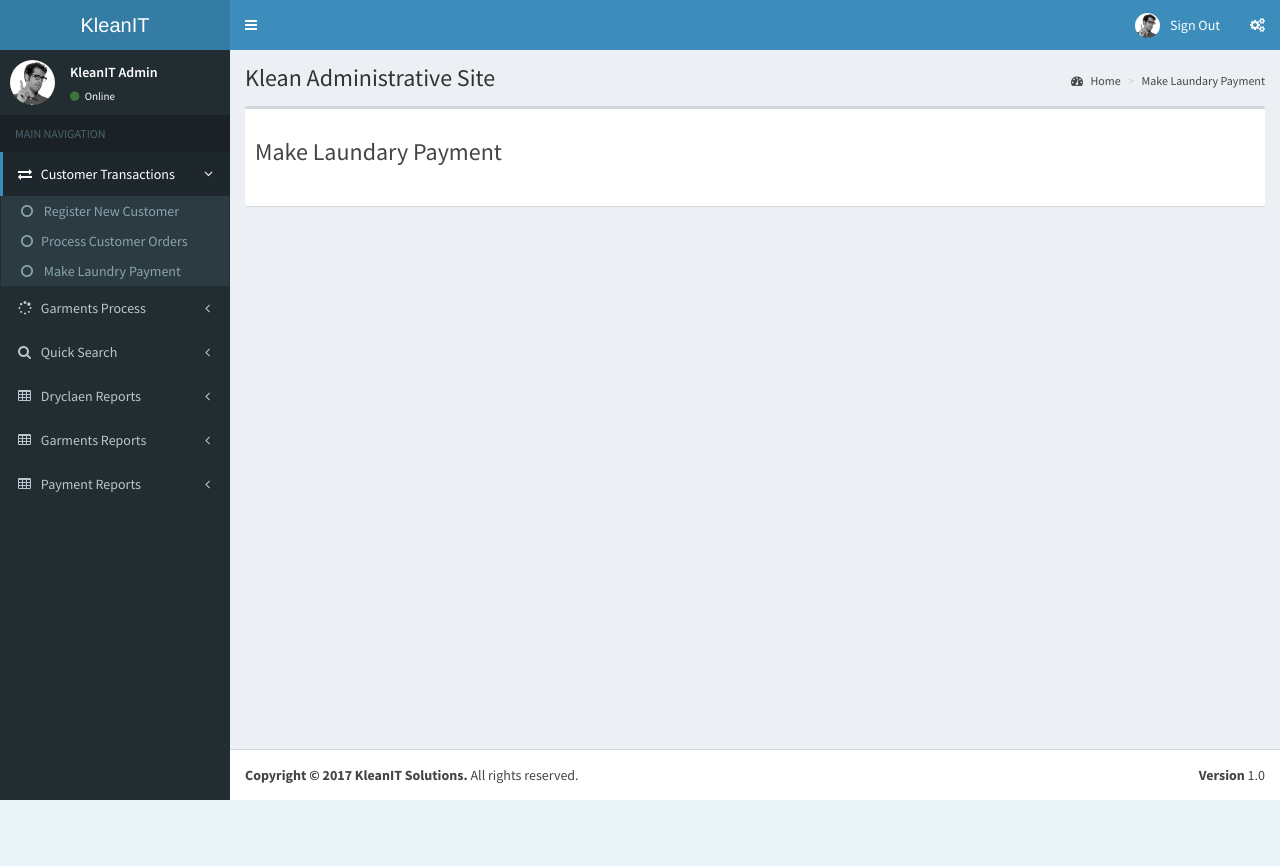
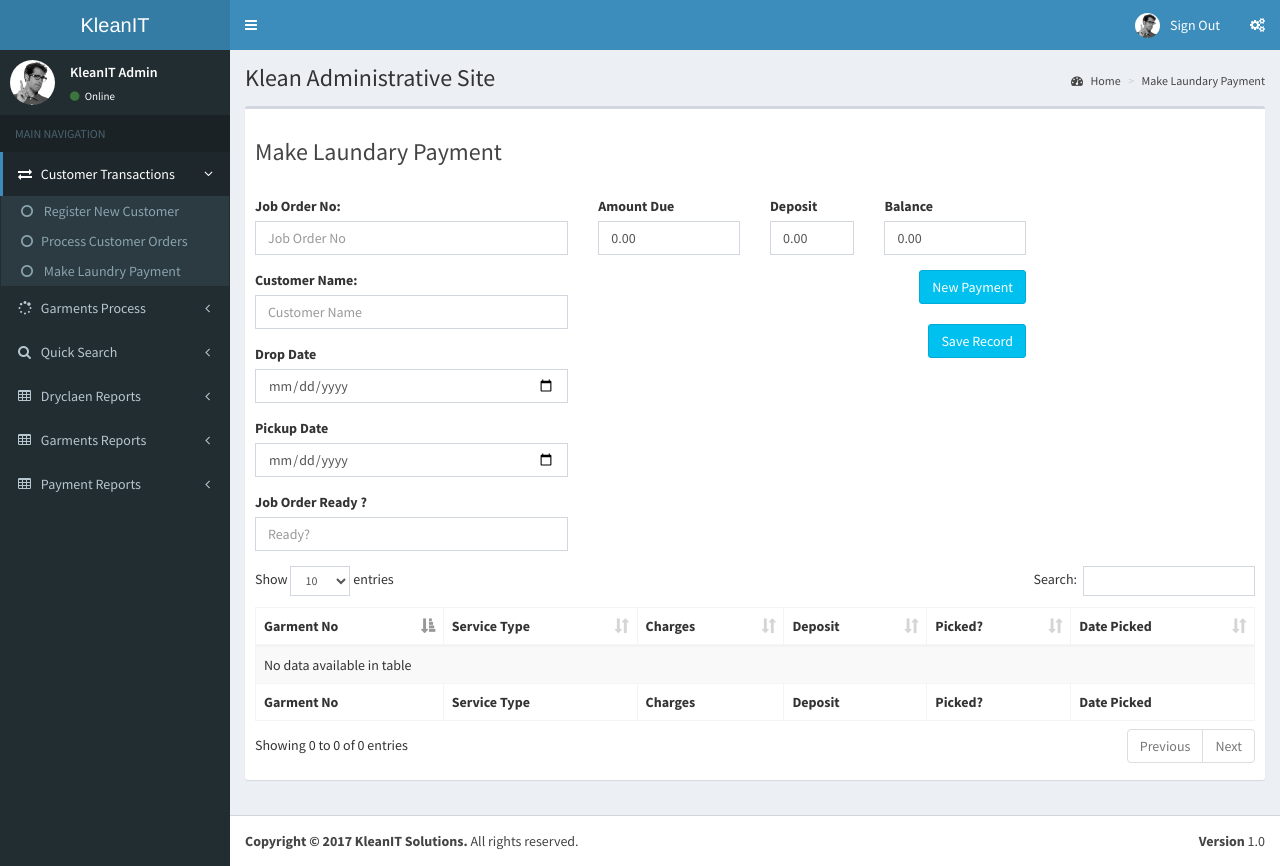
Before and after one commit to Munene777/kleanIT_solutions, a CodeIgniter app: page /kleanIT_Solutions/index.php/welcome/makePayment in a window 1280 px wide. Before the commit the page ends 800 px from the top, so only its background shows below. Run offline with CodeIgniter, Linux system fonts and the light colour scheme; some libraries are stand-ins or nearby versions.

Commit message:
Mapping the order processing and payment modules

```diff
--- a/application/views/footer.php
+++ b/application/views/footer.php
@@ -54,6 +54,7 @@
 
     <script>
       $(function () {
+        $("#orderProcessing").DataTable();
         $("#example1").DataTable();
         $('#example2').DataTable({
           "paging": true,
--- a/application/views/pages/CustomerTransactions/makePayment.php
+++ b/application/views/pages/CustomerTransactions/makePayment.php
@@ -30,7 +30,110 @@
                 </div><!-- /.box-header -->
                 <div class="box-body">
 
+ <form role="form" action="insertNewOrder" method="post" id="add_Order">
+                <div class="row">
+                            <div  class="col-md-4">
 
+
+                    <div class="form-group">
+                      <label for="jobNo">Job Order No:</label>
+                      <input type="text" class="form-control" id="jobNo" name="jobNo" placeholder="Job Order No" required="required">
+                    </div>
+
+
+                     <div class="form-group">
+                      <label for="lastname">Customer Name:</label>
+                      <input type="text" class="form-control" id="customerName" name="customerName" placeholder="Customer Name" required="required">
+                    </div>
+                    <div class="form-group">
+                      <label for="dropDate">Drop Date</label>
+                      <input type="date" class="form-control" id="dropDate" name="dropDate" placeholder="Drop Date" required="required">
+                    </div>
+                    <div class="form-group">
+                      <label for="pickDate">Pickup Date</label>
+                      <input type="date" class="form-control" id="pickDate" name="pickDate" placeholder="Pick Date" required="required">
+                    </div>
+
+                    <div class="form-group">
+                      <label for="ready">Job Order Ready ?</label>
+                      <input type="text" class="form-control" id="ready" name="ready" placeholder="Ready?" required="required">
+                    </div>
+
+
+
+                            </div>
+                      <div class="col-md-8">
+                       <div class="row">
+                    <div class="col-md-3">
+                      <div class="form-group">
+                      <label for="amountDue">Amount Due</label>
+                      <input type="text" class="form-control" id="amountDue" name="amountDue" value="0.00" required="required">
+                    </div>
+                    </div>
+                    <div class="col-md-2">
+                     <div class="form-group">
+                      <label for="deposit">Deposit</label>
+                      <input type="text" class="form-control" id="deposit" name="deposit" value="0.00" required="required">
+                    </div>
+                    </div>
+                    <div class="col-md-3">
+                     <div class="form-group">
+                      <label for="balance">Balance</label>
+                      <input type="text" class="form-control" id="balance" name="balance" value="0.00" required="required">
+                    </div>
+                    </div>
+
+
+
+
+                    </div>
+
+                    <div class="row">
+                      <div class="col-md-8">
+                    <button type="button" class="btn btn-info pull-right" > New Payment</button>
+                    </div>
+                    </div>
+                    <br>
+                     <div class="row">
+                      <div class="col-md-8">
+                    <button type="button" class="btn btn-info pull-right" > Save Record</button>
+                    </div>
+                    </div>
+                      </div>
+
+                      </div>
+                      <div class="row">
+                      <div class="col-md-12">
+                      <table id="orderProcessing" class="table table-bordered table-striped">
+                    <thead>
+                      <tr>
+                      <th>Garment No</th>
+                         <th>Service Type</th>
+                        <th>Charges</th>
+                        <th>Deposit</th>
+                        <th>Picked?</th>
+                        <th>Date Picked</th>
+                      </tr>
+                    </thead>
+                    <tbody>
+
+                     </tbody>
+                    <tfoot>
+                      <tr>
+                     <th>Garment No</th>
+                         <th>Service Type</th>
+                        <th>Charges</th>
+                        <th>Deposit</th>
+                        <th>Picked?</th>
+                        <th>Date Picked</th>
+                      </tr>
+                    </tfoot>
+                  </table>
+                  </div>
+                    </div>
+
+
+                     </form>
                 </div><!-- /.box-body -->
               </div><!-- /.box -->
             </div><!-- /.col -->
```
Also changed, not shown: application/views/pages/CustomerTransactions/processOrder.php (+76 -0 lines).
